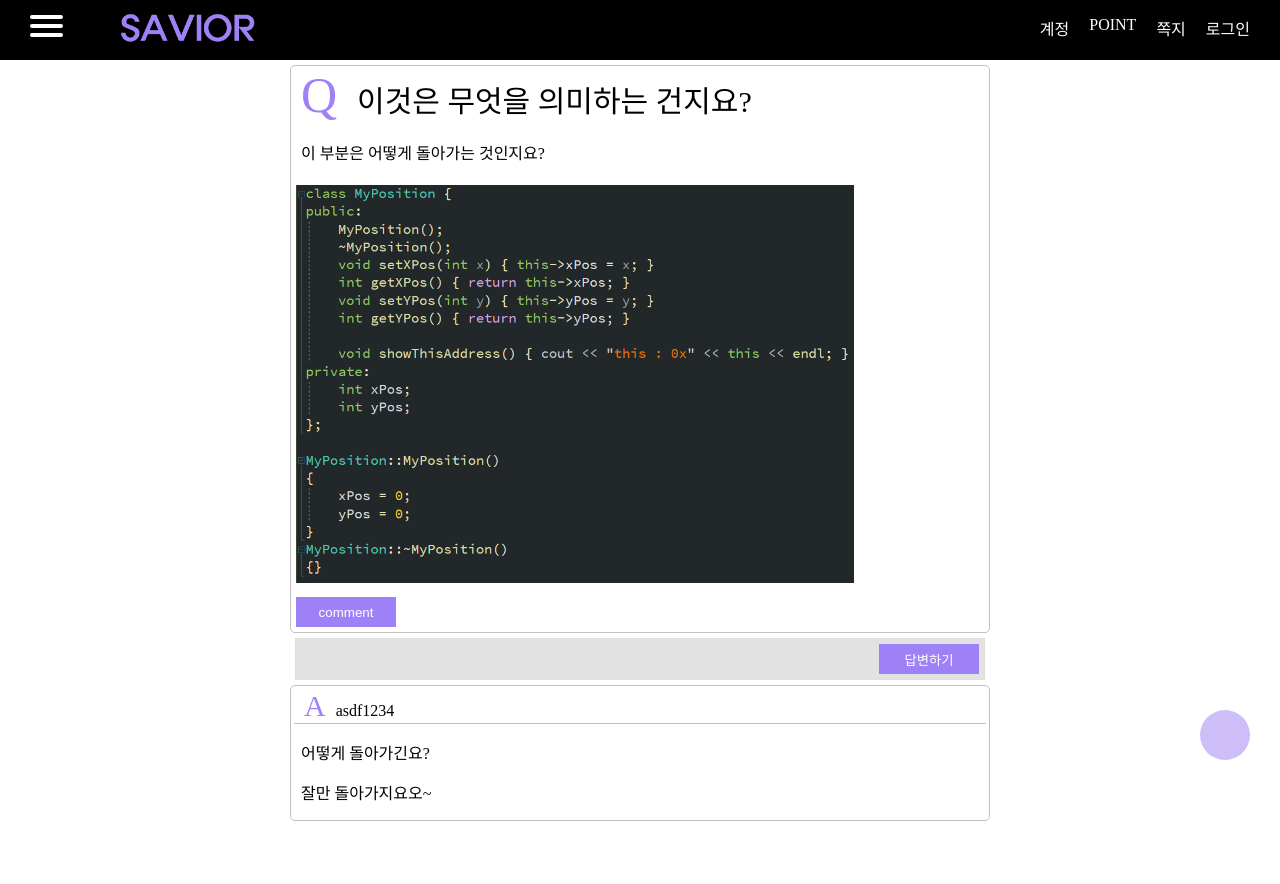
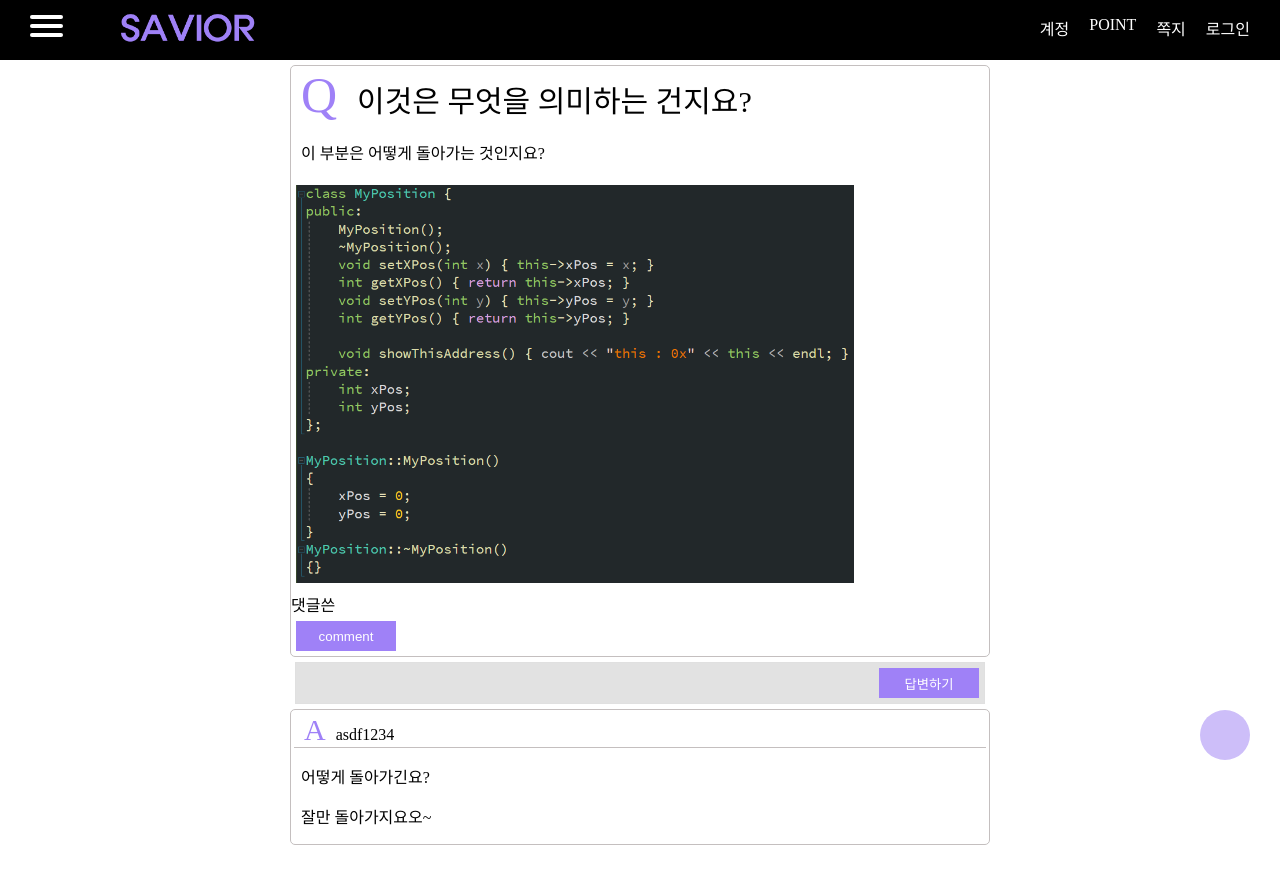
Before and after one commit to ReflectMun/capstone2022, a React (Create React App) app in the folder client/: page /answer in a window 1280 px wide. Shown: the top 884 px of the page. Built offline with nearby package versions, Linux system fonts and the light colour scheme; no server answers.

Commit message:
댓글 왜 안돼...

```diff
--- a/client/src/components/Post.js
+++ b/client/src/components/Post.js
@@ -10,7 +10,7 @@ const token = getCookie("token");
 const serverURL = "http://www.qnasavior.kro.kr";
 const comment_api = "api/comment";
 
-///////////////////////////////////////날짜////////////////////////////
+///////////////////////////////////////날짜랑 시간////////////////////////////////
 let day = new Date();
 let year = day.getFullYear(); // 년도
 let month = day.getMonth() + 1;  // 월
@@ -18,8 +18,8 @@ let date = day.getDate();  //일
 let hours = day.getHours(); // 시
 let minutes = day.getMinutes();  // 분
 let seconds = day.getSeconds();  //초
-let today = year + month + date
-let time = hours + minutes + seconds
+let today =`${year}/${month}/${date}`;
+let time = `${hours}/${minutes}/${seconds}`;
 
 function Question() {
   const title = "이것은 무엇을 의미하는 건지요?";
@@ -38,7 +38,7 @@ function Question() {
           alt="load error"
         />
       </div>
-      <Comment />
+      <UploadComment />
     </div>
   );
 }
@@ -101,7 +101,8 @@ function AnswerBox(props) {
   );
 }
 /////////////////////////////////////////////댓글////////////////////////////////////////////
-function Comment(){
+function UploadComment(){
+  //comment 누르면 댓글 쓰는 거 보이게
   const[comment,setComment] =useState("");
   const [visibleComment,setVisibleComment]=useState(false);
   const clickCommentBtn =()=>{
@@ -113,14 +114,13 @@ function Comment(){
   const upLoadComment=()=>{
     var data = new FormData();
     data.append("SourcePost",1);
-    data.append("Author","ComputerScience");
-    data.append("nickname","hi~~");
+    data.append("Author","hyozeong");
+    data.append("nickname","test1");
     data.append("comment",comment);
-    data.append("date",comment);
-    data.append("time",comment);
+    data.append("date",today);
+    data.append("time",time);
 
-    console.log(data.values());
-    console.log(date);
+    console.log(today);
       fetch(`${serverURL}/${comment_api}`, {
         method: "post",
         body:data,
@@ -140,8 +140,37 @@ function Comment(){
           console.log(error);
         })
   }
+  // 원래 있던 댓글 불러오기
+  const [comments,getComment] = useState(true);
+  fetch(`${serverURL}/${comment_api}`, {
+    method: "get",
+    // body:JSON.stringify(reqBody),
+    headers: {
+      "Content-Type": "application/json" },
+  })
+    .then((response) => response.json())
+    .then((result) => {
+      if (result.code === 200) {
+        console.log(result);
+        getComment(!comments);
+      }
+      else if (result.code === 500){
+        alert("댓글을 조회할 수 없습니다.");
+      }
+    })
+    .catch((error) => {
+      console.log(error);
+    })
   return(
-    visibleComment ? (
+    <div>
+      <div>
+      {comments ? (
+      <div className={styles.comment}>
+        <div>댓글쓴</div>
+      </div>
+      ) : (null)}
+    </div>
+      {visibleComment ? (
       <div className={styles.comment}>
         <textarea
           id={styles.comment_text}
@@ -161,10 +190,11 @@ function Comment(){
           onClick={clickCommentBtn}
           >comment</button>
         </div>
-    )
-
+      )}
+    </div>
   )
 }
+
 function Post() {
   const [answer, setAnswer] = useState(false);
 
```
Lines whose indentation alone changed are shown as unchanged.
